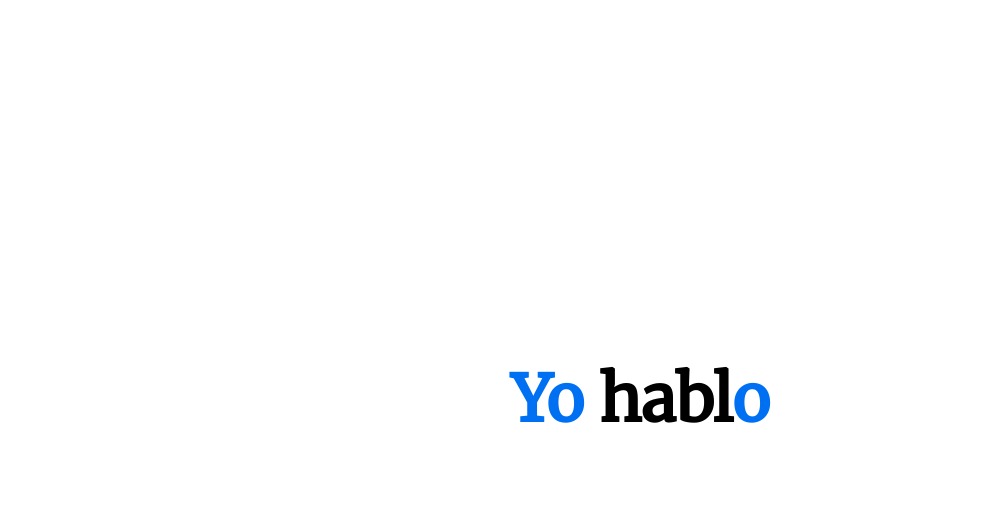
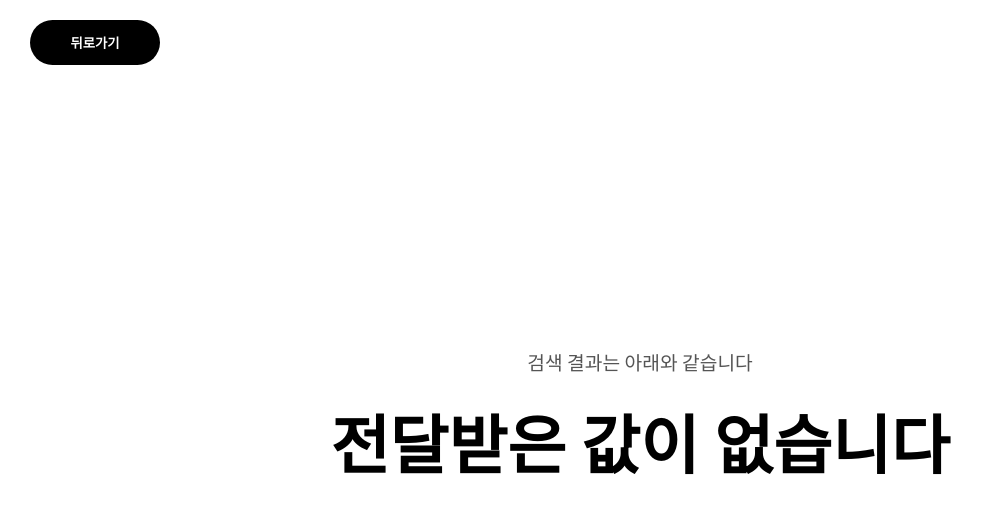
Before and after one commit to charmjeh/yo-hablo, a Next.js app: page /result in a window 1280 px wide. Shown: the top 514 px of the page, without its empty margins (0-984 px from the left). Built offline with nearby package versions, Linux system fonts and the light colour scheme.

Commit message:
feat: 결과 보기 및 styled-component를 이용한 버튼 스타일링 구현

```diff
--- a/components/Button.tsx
+++ b/components/Button.tsx
@@ -1,19 +1,59 @@
-import React from 'react'
-import styles from '../styles/Home.module.css';
-
+import Link from 'next/link'
+import styled, { css } from "styled-components";
 interface ButtonProp {
-  text: string;
+  to?: any
+  children: string;
+  backgroundColor: string;
 }
 
-const Button = ({ text }: ButtonProp) => {
-  return (
-    <button
-      type="button"
-      className={styles.button}
-    >
-      {text}
-    </button>
-  )
+interface StyledButtonProp {
+  width?: string;
+  height?: string;
+  backgroundColor?: string;
+  borderRadius?: string;
+  position?: string;
+  top?: string;
+  left?: string;
 }
 
-export default Button
+const StyledButton = styled.button`
+  width: ${
+    (props: StyledButtonProp) =>
+      props.width || '100%'
+  };
+  margin-left: 10px;
+  border: 0;
+  border-radius: ${
+    (props: StyledButtonProp) =>
+      props.borderRadius || '0'
+  };
+  background-color: ${
+    (props: StyledButtonProp) =>
+      props.backgroundColor || 'black'
+  };
+  padding: 0 15px;
+  font-weight: bold;
+  color: white;
+
+  ${(props: StyledButtonProp) => props.position && css`
+    position: ${props.position};
+    height: ${props.height};
+    top: ${props.top};
+    left: ${props.left};
+  `}
+`
+
+const Button = ({ to, children, ...rest }: ButtonProp) =>
+  to ? (
+    <Link href={to}>
+      <StyledButton {...rest}>
+        {children}
+      </StyledButton>
+    </Link>
+  ) : (
+    <StyledButton {...rest}>
+      {children}
+    </StyledButton>
+  )
+
+export default Button;
--- a/db.js
+++ b/db.js
@@ -48,22 +48,22 @@
     },
     {
       id: 2,
-      value: 'indicative-present',
+      value: 'indicative-preterite',
       text: '직설법 과거',
     },
     {
       id: 3,
-      value: 'indicative-present',
+      value: 'indicative-imperfect',
       text: '직설법 불완료 과거',
     },
     {
       id: 4,
-      value: 'indicative-present',
+      value: 'indicative-conditional',
       text: '직설법 가정 미래',
     },
     {
       id: 5,
-      value: 'indicative-present',
+      value: 'indicative-future',
       text: '직설법 미래',
     },
   ];
@@ -79,7 +79,7 @@ export const words = [
   {
     id: 2,
     result_text: 'tú hablas',
-    subject_value: 'tú',
+    subject_value: 'tu',
     verb_value: 'hablar',
     tense_value: 'indicative-present',
   },
--- a/pages/result.tsx
+++ b/pages/result.tsx
@@ -1,12 +1,60 @@
+import _ from 'lodash'
+import { useState, useEffect } from 'react';
 import type { NextPage } from 'next';
+import { useRouter } from 'next/router'
+import { words } from '../db.js';
 import styles from '../styles/Home.module.css';
+import Button from '@/components/Button';
 
 const Result: NextPage = function () {
+  const router = useRouter()
+  const [keyword, setKeyword] = useState('전달받은 값이 없습니다')
+
+  useEffect(() => {
+    const source: any = router.query.search
+    if (!_.size(source)) return;
+
+    const {
+      subject,
+      verb,
+      tense
+    } = JSON.parse(source);
+
+    const searchedKeyword = _.find(words, ({
+      subject_value,
+      verb_value,
+      tense_value
+    }) => {
+      return (
+        subject_value === subject &&
+        verb_value === verb &&
+        tense_value === tense
+      )
+    })
+    const text = searchedKeyword?.result_text || '';
+    setKeyword(text)
+  }, [])
+
   return (
     <div className={styles.container}>
+      <Button
+        to={{ pathname: '/' }}
+        children="뒤로가기"
+        position="fixed"
+        top="20px"
+        left="20px"
+        borderRadius="35px"
+        width="130px"
+        height="45px"
+        backgroundColor="black"
+      ></Button>
       <div className={styles.main}>
+        <p className={styles.description}>
+          검색 결과는 아래와 같습니다
+        </p>
+
         <h1 className={styles.title}>
-          <strong>Yo</strong> habl<strong>o</strong>
+          {keyword}
         </h1>
       </div>
     </div>
--- a/styles/Home.module.css
+++ b/styles/Home.module.css
@@ -108,14 +108,3 @@
   border-width: 5px 5px 0 5px;
   border-color: #999 transparent transparent transparent;
 }
-
-.button {
-  width: 100%;
-  margin-left: 10px;
-  border: 0;
-  border-radius: 4px;
-  background-color: #4f9cf7;
-  padding: 0 15px;
-  font-weight: bold;
-  color: white;
-}
```
Also changed, not shown: components/InputContainer.tsx (deleted, +0 -33 lines), components/Option.tsx (deleted, +0 -12 lines), components/SelectBox.tsx (+6 -9 lines), components/Wrapper.tsx (deleted, +0 -42 lines), components/index/SearchContainer.tsx (added, +73 -0 lines), package.json (+6 -1 lines), pages/index.tsx (+33 -5 lines), .babelrc, 2 other files (tests, documents, lock files or other folders).
